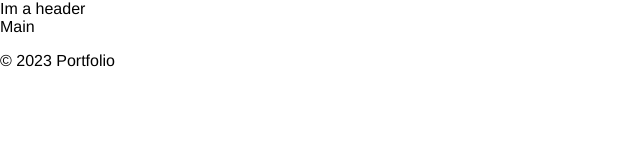
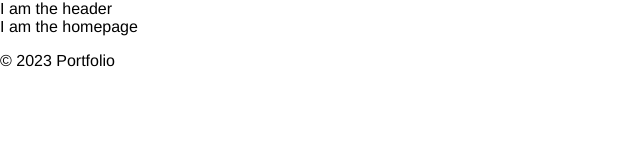
Before and after one commit to JohnXander/portfolio-2023, a Next.js app: page / in a window 1280 px wide. Shown: the top 160 px of the page, without its empty margins (0-640 px from the left). Built offline with nearby package versions, Linux system fonts and the light colour scheme.

Commit message:
add homepage component

```diff
--- a/pages/_app.tsx
+++ b/pages/_app.tsx
@@ -7,7 +7,7 @@ function MyApp({ Component, pageProps }: AppProps) {
   return (
     <>
       <Head>
-        <title>Portfolio</title>
+        <title>John Bloxam</title>
         <meta name="description" content="Generated by create next app" />
         <link rel="icon" href="/favicon.ico" />
       </Head>
--- a/pages/index.tsx
+++ b/pages/index.tsx
@@ -1,17 +1,10 @@
-import Head from 'next/head'
+import { HomePage } from '../src/components/home/homepage'
 
 export default function Home() {
   return (
     <div>
-      <Head>
-        <title>John Bloxam</title>
-        <meta name="description" content="Generated by create next app" />
-        <link rel="icon" href="/favicon.ico" />
-      </Head>
 
-      <main>
-        Main
-      </main>
+      <HomePage />
 
     </div>
   )
--- a/src/components/header/header.tsx
+++ b/src/components/header/header.tsx
@@ -2,7 +2,7 @@
 export const Header = () => {
     return (
         <header>
-           Im a header
+           I am the header
       </header>
     )
 }
--- /dev/null
+++ b/src/components/home/homepage.tsx
@@ -0,0 +1,7 @@
+export const HomePage = () => {
+    return (
+        <div className="home_body">
+            I am the homepage
+        </div>
+    )
+}
```
